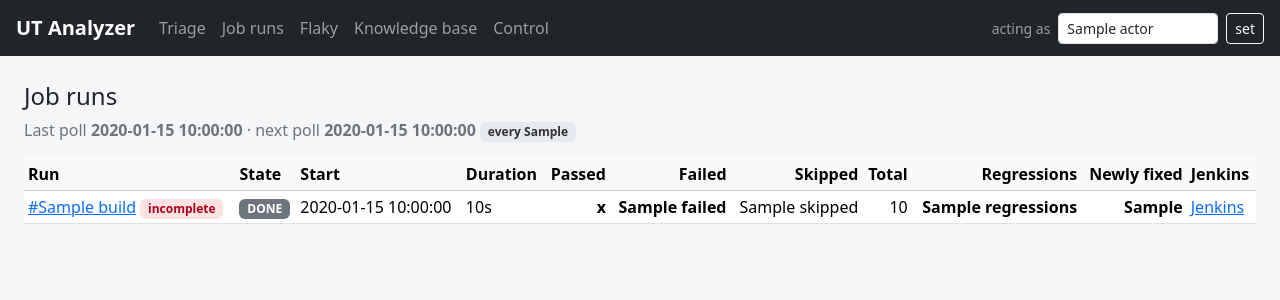
After one commit to palmkevin/Jenkins-UT-Analyzer, a FastAPI app: template src/uta/web/templates/runs.html in a window 1280 px wide. The commit adds this page. Shown: the top 300 px of the page. Run offline with FastAPI, Linux system fonts and the light colour scheme; the template is opened without the code that fills it: most values are stand-ins (such as "Sample title", 1, 10 or a date in 2020); some libraries are stand-ins or nearby versions.

Commit message:
feat(dashboard): add "Job runs" page listing all ingested runs (#37) (#48)
New GET /runs page (nav between Triage and Flaky) listing every ingested
run newest-first. Per run: build number linking to the run summary, state
(green/orange/red by Jenkins result), Jenkins URL, start time, duration,
test totals (passed/failed/skipped/total), and regression / newly-fixed
counts diffed against the same baseline the run summary uses. A header
banner shows the poller's last tick and projected next tick.

views.job_runs caches per-run status maps and reuses them across runs (a
run's baseline is typically the run before it), so the page costs roughly
one lightweight (identity_id, status) scan per run.

Co-authored-by: Claude Opus 4.8 (1M context) <noreply@anthropic.com>

```diff
--- a/src/uta/web/app.py
+++ b/src/uta/web/app.py
@@ -51,7 +51,31 @@ def format_ts(value: object) -> str:
     return strftime("%Y-%m-%d %H:%M:%S")
 
 
+def format_duration(value: object) -> str:
+    """Render a duration in seconds as compact ``Hh Mm Ss`` text (issue #37).
+
+    Drops leading zero units (``90`` → ``1m 30s``, ``5`` → ``5s``); ``None`` renders as ``"—"``.
+    Non-numeric values fall through to ``str`` unchanged.
+    """
+    if value is None:
+        return "—"
+    if not isinstance(value, (int, float)):
+        return str(value)
+    total = int(value)
+    hours, rem = divmod(total, 3600)
+    minutes, seconds = divmod(rem, 60)
+    parts = []
+    if hours:
+        parts.append(f"{hours}h")
+    if minutes:
+        parts.append(f"{minutes}m")
+    if seconds or not parts:
+        parts.append(f"{seconds}s")
+    return " ".join(parts)
+
+
 _TEMPLATES.env.filters["ts"] = format_ts
+_TEMPLATES.env.filters["duration"] = format_duration
 
 
 def _expanded(request: Request) -> list[str]:
@@ -140,6 +164,13 @@ def create_app(session_factory=None) -> FastAPI:
         return render(
             request, "test_record.html", {"record": record, "identity_id": identity_id}, cfg=cfg
         )
+
+    @app.get("/runs", response_class=HTMLResponse)
+    def runs_view(request: Request):
+        with session_scope(session_factory) as s:
+            cfg = effective(s)
+            runs = views.job_runs(s, poll_interval_seconds=cfg.poll_interval_seconds)
+        return render(request, "runs.html", {"runs": runs}, cfg=cfg)
 
     @app.get("/runs/{build}", response_class=HTMLResponse)
     def run_view(request: Request, build: int):
--- a/src/uta/web/templates/base.html
+++ b/src/uta/web/templates/base.html
@@ -43,6 +43,7 @@
     <span class="navbar-brand fw-bold">UT Analyzer</span>
     <ul class="navbar-nav me-auto">
       <li class="nav-item"><a class="nav-link" href="/">Triage</a></li>
+      <li class="nav-item"><a class="nav-link" href="/runs">Job runs</a></li>
       <li class="nav-item"><a class="nav-link" href="/flaky">Flaky</a></li>
       <li class="nav-item"><a class="nav-link" href="/kb">Knowledge base</a></li>
       <li class="nav-item"><a class="nav-link" href="/control">Control</a></li>
--- /dev/null
+++ b/src/uta/web/templates/runs.html
@@ -0,0 +1,67 @@
+{% extends "base.html" %}
+{% block title %}Job runs — UT Analyzer{% endblock %}
+
+{#- Jenkins build result → Bootstrap contextual colour: green / orange / red. -#}
+{% macro state_badge(status) -%}
+  {%- if status == "SUCCESS" -%}<span class="badge text-bg-success">{{ status }}</span>
+  {%- elif status == "UNSTABLE" -%}<span class="badge text-bg-warning">{{ status }}</span>
+  {%- elif status in ("FAILURE", "ABORTED") -%}<span class="badge text-bg-danger">{{ status }}</span>
+  {%- else -%}<span class="badge text-bg-secondary">{{ status or "—" }}</span>{%- endif -%}
+{%- endmacro %}
+
+{% block content %}
+<h1>Job runs</h1>
+<p class="meta">
+  {% if runs.poller.last_poll_at %}
+    Last poll <strong>{{ runs.poller.last_poll_at|ts }}</strong>
+    · next poll
+    {% if runs.poller.next_poll_at %}<strong>{{ runs.poller.next_poll_at|ts }}</strong>{% else %}—{% endif %}
+    {% if runs.poller.poll_interval_seconds %}
+      <span class="badge">every {{ runs.poller.poll_interval_seconds|duration }}</span>
+    {% endif %}
+  {% else %}
+    The scheduled poller has not reported a tick yet.
+  {% endif %}
+</p>
+
+{% if not runs.runs %}
+  <p class="empty">No runs ingested yet.</p>
+{% else %}
+<div class="table-responsive">
+<table class="table table-hover table-sm align-middle bg-white">
+  <thead class="table-light">
+    <tr>
+      <th>Run</th>
+      <th>State</th>
+      <th>Start</th>
+      <th>Duration</th>
+      <th class="text-end">Passed</th>
+      <th class="text-end">Failed</th>
+      <th class="text-end">Skipped</th>
+      <th class="text-end">Total</th>
+      <th class="text-end">Regressions</th>
+      <th class="text-end">Newly fixed</th>
+      <th>Jenkins</th>
+    </tr>
+  </thead>
+  <tbody>
+    {% for r in runs.runs %}
+    <tr>
+      <td><a href="/runs/{{ r.build }}">#{{ r.build }}</a>{% if not r.complete %} <span class="badge removed">incomplete</span>{% endif %}</td>
+      <td>{{ state_badge(r.status) }}</td>
+      <td>{{ r.started_at|ts }}</td>
+      <td>{{ r.duration_seconds|duration }}</td>
+      <td class="text-end PASSED">{{ r.totals.passed }}</td>
+      <td class="text-end {% if r.totals.failed %}FAILED{% endif %}">{{ r.totals.failed }}</td>
+      <td class="text-end SKIPPED">{{ r.totals.skipped }}</td>
+      <td class="text-end">{{ r.totals.total }}</td>
+      <td class="text-end {% if r.regressions %}FAILED{% endif %}">{{ r.regressions }}</td>
+      <td class="text-end {% if r.newly_fixed %}PASSED{% endif %}">{{ r.newly_fixed }}</td>
+      <td>{% if r.url %}<a href="{{ r.url }}">Jenkins</a>{% endif %}</td>
+    </tr>
+    {% endfor %}
+  </tbody>
+</table>
+</div>
+{% endif %}
+{% endblock %}
```
Also changed, not shown: docs/OVERVIEW.html (+9 -6 lines), src/uta/web/views.py (+80 -1 lines), tests/unit/test_dashboard_views.py (+51 -1 lines), tests/unit/test_web.py (+9 -0 lines).
